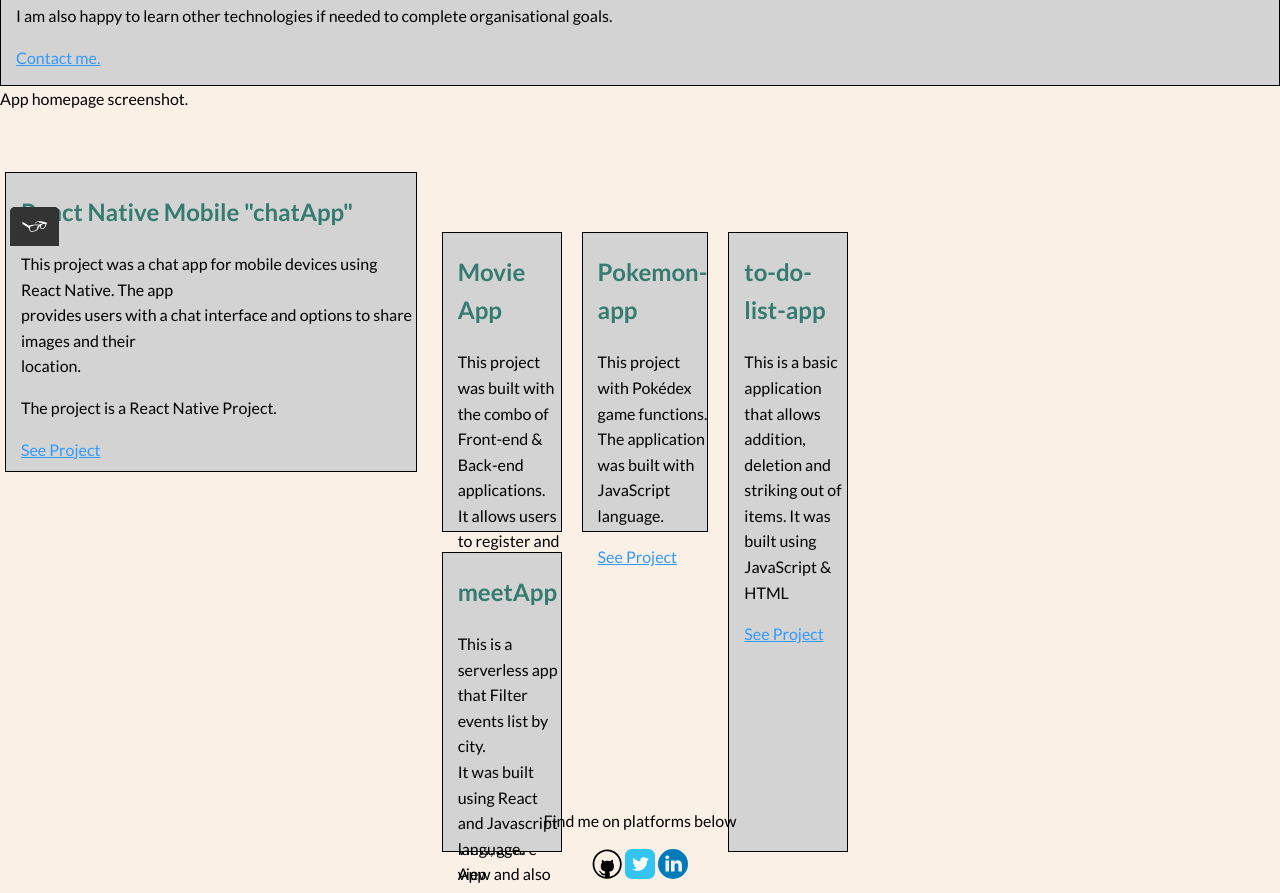
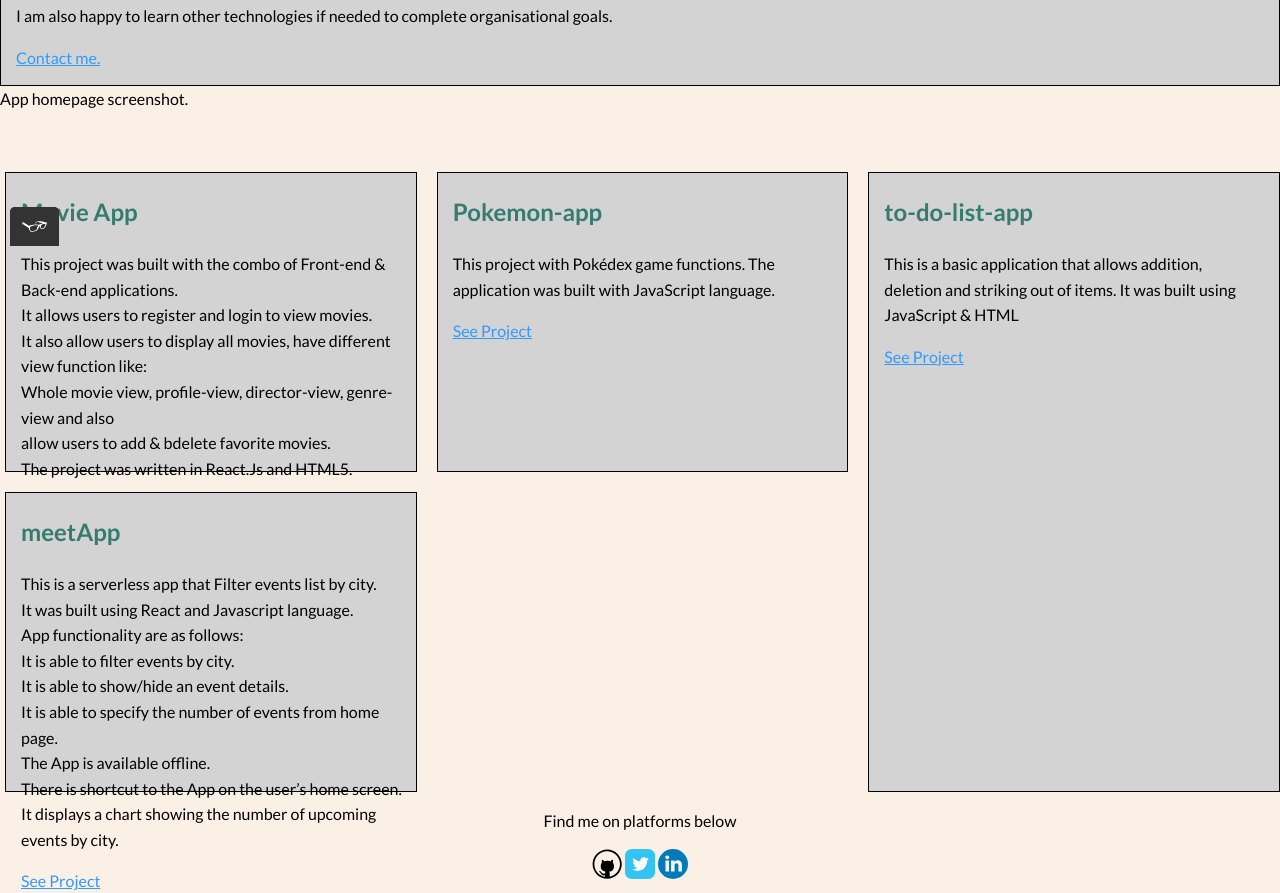
Before and after one commit to haksuly1/portfolio, a plain HTML site: page work.html in a window 1280 px wide. Shown: the part 554-1447 px from the top of the page. Drawn offline with nearby package versions, Linux system fonts and the light colour scheme.

Commit message:
Update work.html
edited chat app

```diff
--- a/work.html
+++ b/work.html
@@ -101,16 +101,7 @@
 </div>
 
 
-<div class="grid">
-  <div class="grid__item">
-    <h2>React Native Mobile "chatApp"</h2>
-    <p>This project was a chat app for mobile devices using React Native. The app
-      <br>provides users with a chat interface and options to share images and their
-      <br>location.
 
-      <p>The project is a React Native Project.</p>
-      <a href="https://github.com/haksuly1/chatApp" target="_blank">See Project</a>
-  </div>
 
       <div class="grid">
         <div class="grid__item">
```
